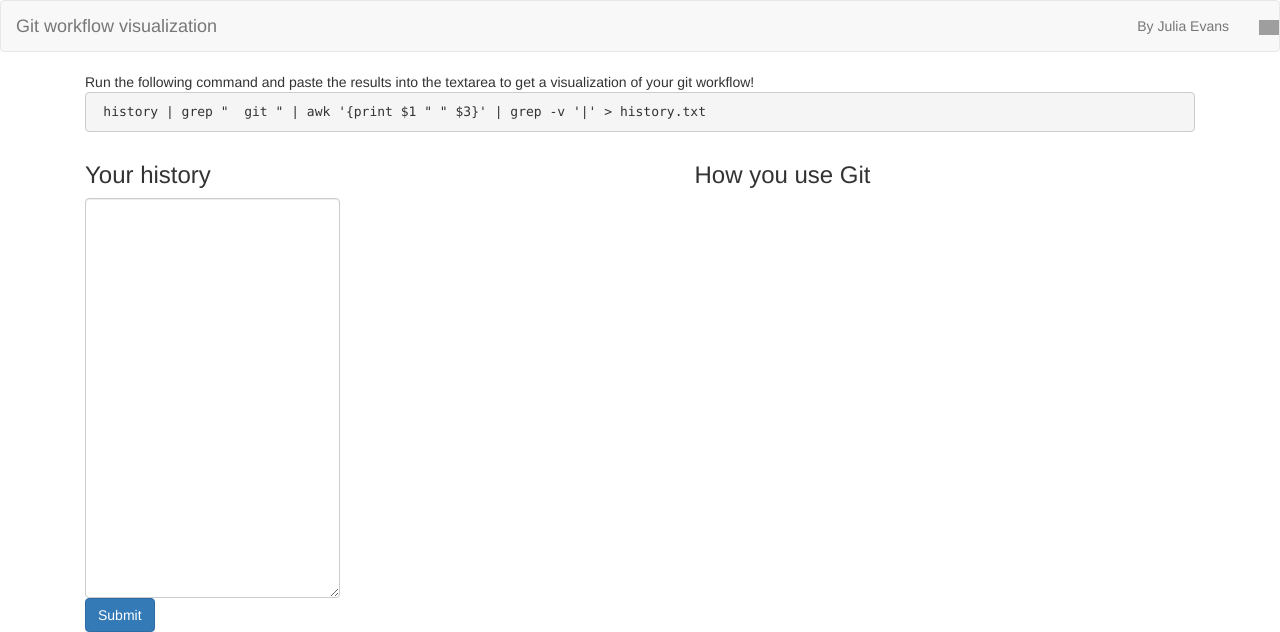
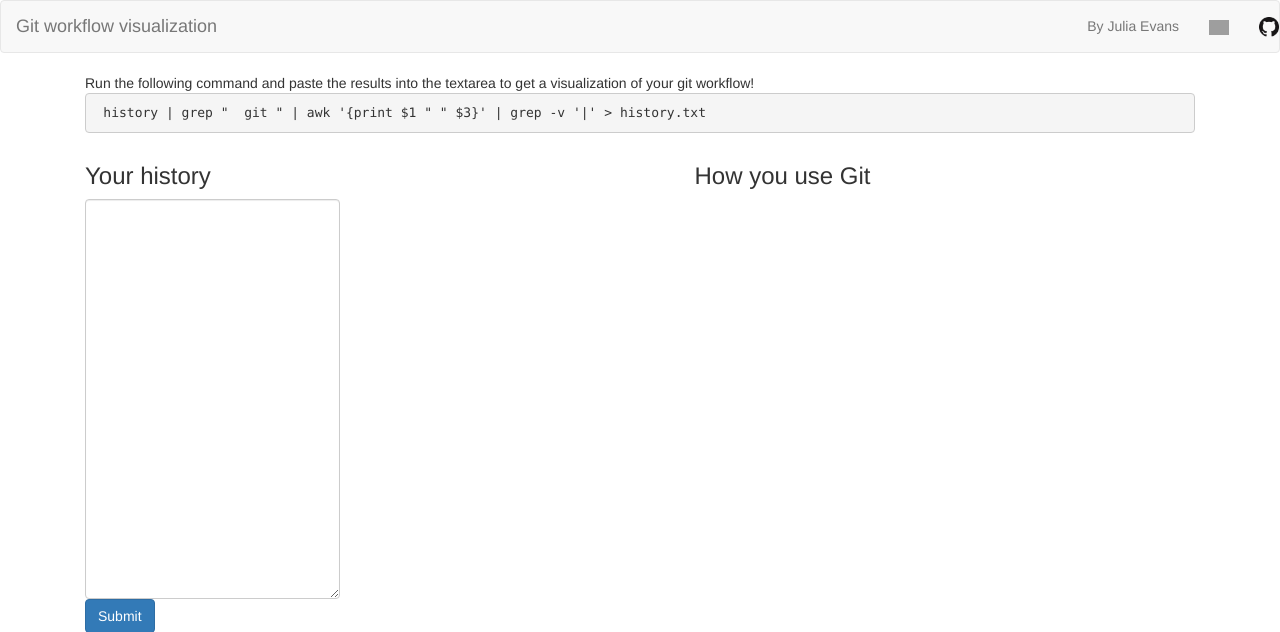
Before and after one commit to jvns/git-workflow, a Flask app: page / in a window 1280 px wide. Shown: the top 632 px of the page. Run offline with Flask 2, Linux system fonts and the light colour scheme; some libraries are stand-ins or nearby versions; grey boxes are pictures that could not be loaded.

Commit message:
Add github link

```diff
--- a/templates/index.html
+++ b/templates/index.html
@@ -22,6 +22,7 @@
 
       <li><a href="http://jvns.ca">By Julia Evans</a></li>
       <li><a href="http://twitter.com/b0rk"><img src="https://g.twimg.com/Twitter_logo_blue.png" width="20px"></a></li>
+      <li><a href="http://github.com/jvns"><img src="/static/images/GitHub-Mark-32px.png" width="20px"></a></li>
     </ul>
   </div>
 
```
Also changed, not shown: static/images/GitHub-Mark-32px.png (added), static/script.js (added).
